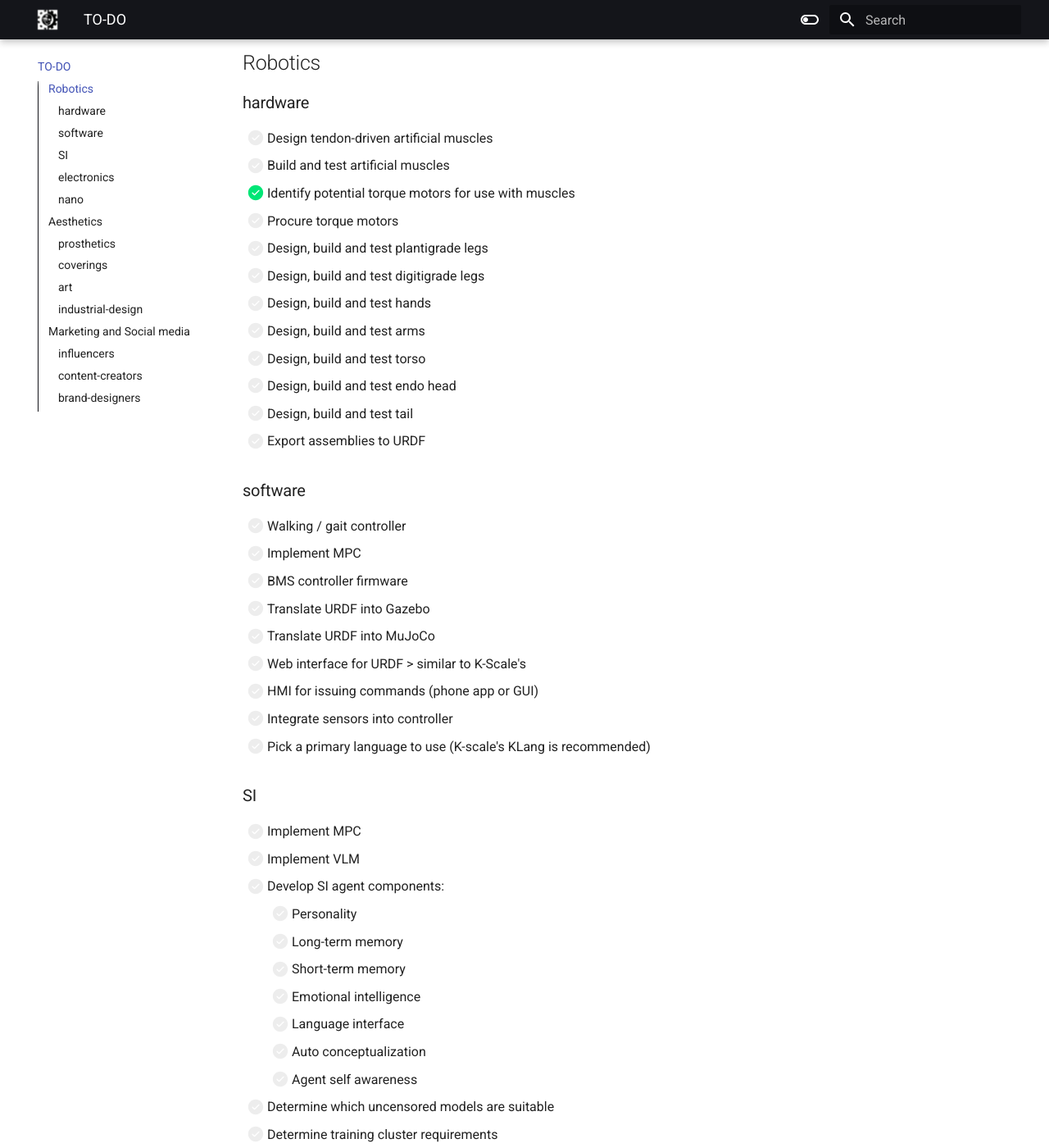
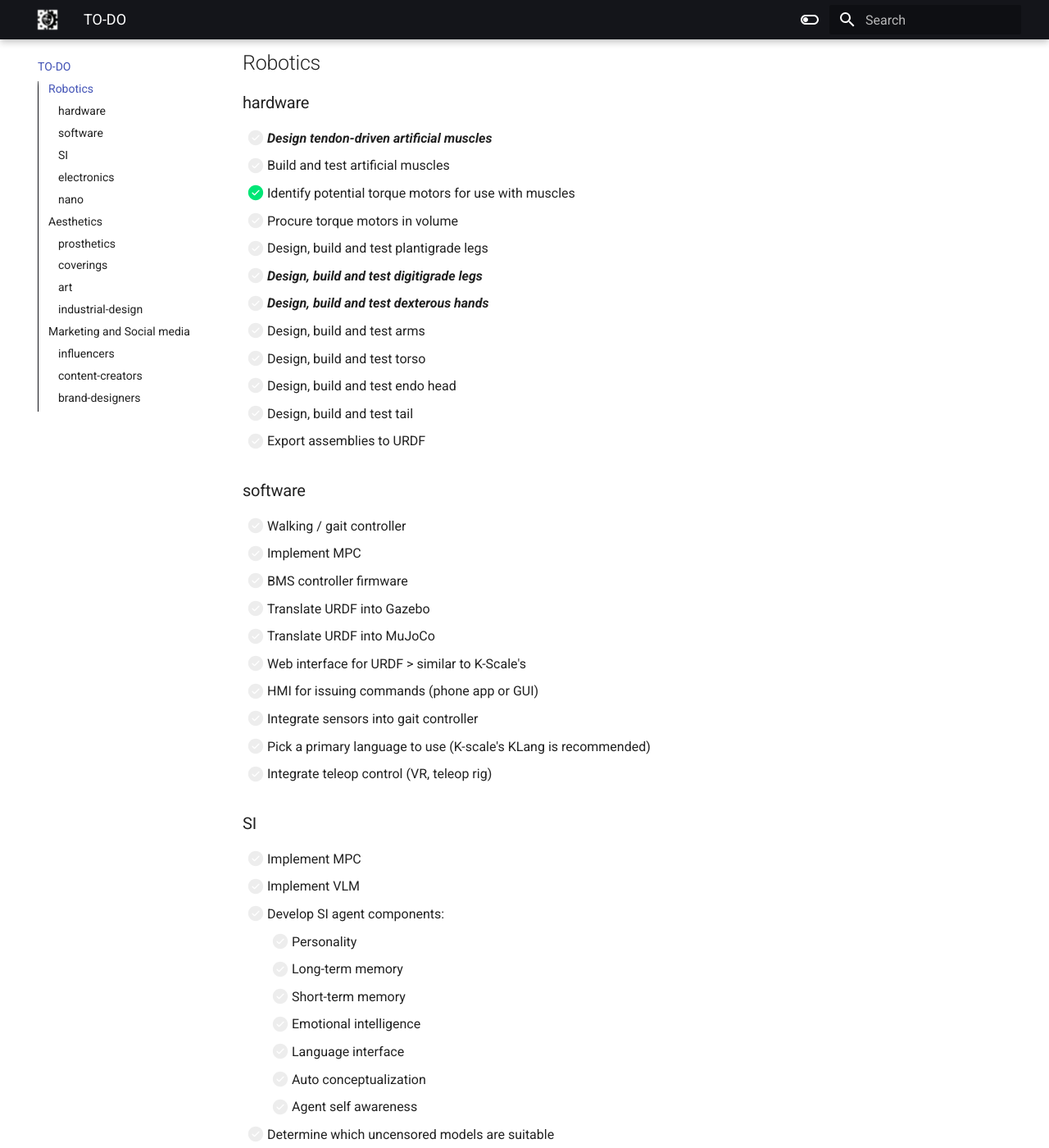
Before and after one commit to Anthrobotics/anthro-docs, an MkDocs documentation site: the page built from docs/TO-DO.md, in a window 1280 px wide and 1400 px high, scrolled down 452 px. Shown: the whole window at 82% size. Built offline with MkDocs 1.6.1 and Material for MkDocs 9.7.7, drawn with Linux system fonts in a browser that asks for light colours.

Commit message:
Update TO-DO.md

```diff
--- a/docs/TO-DO.md
+++ b/docs/TO-DO.md
@@ -14,13 +14,13 @@ You can find your team's respective tasks in each section. Feel free to assist o
 
 ### hardware
 
-- [ ] Design tendon-driven artificial muscles
+- [ ] ***Design tendon-driven artificial muscles***
 - [ ] Build and test artificial muscles
 - [X] Identify potential torque motors for use with muscles
-- [ ] Procure torque motors
+- [ ] Procure torque motors in volume
 - [ ] Design, build and test plantigrade legs
-- [ ] Design, build and test digitigrade legs
-- [ ] Design, build and test hands
+- [ ] ***Design, build and test digitigrade legs***
+- [ ] ***Design, build and test dexterous hands***
 - [ ] Design, build and test arms
 - [ ] Design, build and test torso
 - [ ] Design, build and test endo head
@@ -36,8 +36,9 @@ You can find your team's respective tasks in each section. Feel free to assist o
 - [ ] Translate URDF into MuJoCo
 - [ ] Web interface for URDF > similar to K-Scale's
 - [ ] HMI for issuing commands (phone app or GUI)
-- [ ] Integrate sensors into controller
+- [ ] Integrate sensors into gait controller
 - [ ] Pick a primary language to use (K-scale's KLang is recommended)
+- [ ] Integrate teleop control (VR, teleop rig)
 
 ### SI
 
```
